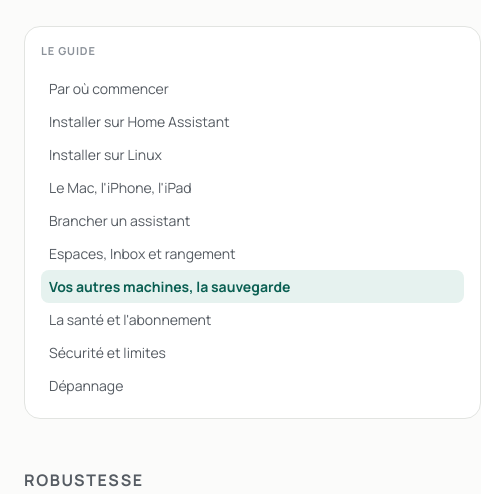
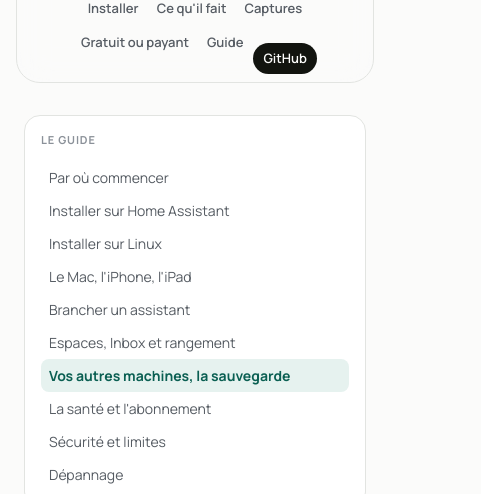
Before and after one commit to WilliamFriconneau/cartafolio-core, a plain HTML site: page site/wiki/sauvegarde.html in a window 390 px wide. Shown: the part 56-550 px from the top of the page, 481 px wide, since content can reach past the window. Drawn offline with Linux system fonts and the light colour scheme.

Commit message:
Keep the guide readable on a phone, and link the guide from the page

```diff
--- a/site/styles.css
+++ b/site/styles.css
@@ -715,7 +715,7 @@ main { padding-bottom: 32px; }
 }
 .doc-side a:hover { background: var(--bg-alt); color: var(--ink); }
 .doc-side a[aria-current="page"] { background: var(--accent-soft); color: var(--accent-ink); font-weight: 700; }
-.doc-body { max-width: 720px; padding-bottom: 24px; }
+.doc-body { max-width: 720px; min-width: 0; padding-bottom: 24px; }
 .doc-body .eyebrow { margin-bottom: 12px; }
 .doc-body h1 { font-size: clamp(1.75rem, 3.4vw, 2.5rem); }
 .doc-body h2 { font-size: 1.375rem; margin-top: 40px; }
@@ -739,6 +739,7 @@ main { padding-bottom: 32px; }
 .doc-body code { background: var(--bg-alt); padding: 1px 5px; border-radius: 4px; color: var(--ink); }
 .doc-body pre {
   margin-top: 16px;
+  max-width: 100%;
   background: var(--bg-alt);
   border: 1px solid var(--line);
   border-radius: var(--radius-sm);
@@ -765,9 +766,27 @@ main { padding-bottom: 32px; }
   gap: 12px;
 }
 @media (max-width: 900px) {
-  .doc { grid-template-columns: 1fr; gap: 32px; padding-top: 32px; }
+  .doc { grid-template-columns: minmax(0, 1fr); gap: 32px; padding-top: 32px; }
   .doc-side { position: static; }
 }
 .doc-body a.btn { text-decoration: none; }
 .doc-body a.btn-primary, .doc-body a.btn-primary:hover { color: #fff; }
 .doc-body a.btn-quiet { color: var(--ink); }
+@media (max-width: 900px) {
+  .nav.simple { flex-wrap: wrap; border-radius: 24px; padding: 8px 12px; gap: 8px; }
+  .nav.simple .nav-links {
+    position: static;
+    display: flex;
+    flex-direction: row;
+    flex-wrap: wrap;
+    gap: 2px;
+    padding: 0;
+    background: none;
+    backdrop-filter: none;
+    -webkit-backdrop-filter: none;
+    opacity: 1;
+    pointer-events: auto;
+  }
+  .nav.simple .nav-links a { font-size: .8125rem; padding: 6px 8px; }
+  .nav.simple .nav-links a.nav-github { margin-left: 0; padding: 6px 10px; }
+}
--- a/site/wiki/sauvegarde.html
+++ b/site/wiki/sauvegarde.html
@@ -12,7 +12,7 @@
 </head>
 <body>
 <a class="skip" href="#contenu">Aller au contenu</a>
-<header class="nav">
+<header class="nav simple">
   <a class="nav-brand" href="../index.html"><svg class="mark" viewBox="0 0 32 32" aria-hidden="true"><circle cx="16" cy="16" r="12"/><circle cx="16" cy="16" r="4"/></svg><span>MemCP</span></a>
   <nav class="nav-links" aria-label="Sections">
     <a href="../index.html#installer">Installer</a>
```
Also changed, not shown: site/index.html (+1 -1 lines), site/wiki/brancher-un-assistant.html (+1 -1 lines), site/wiki/depannage.html (+1 -1 lines), site/wiki/espaces-et-inbox.html (+1 -1 lines), site/wiki/index.html (+1 -1 lines), site/wiki/installer-home-assistant.html (+1 -1 lines), site/wiki/installer-linux.html (+1 -1 lines), site/wiki/mac-iphone-ipad.html (+1 -1 lines), site/wiki/sante-et-abonnement.html (+1 -1 lines), site/wiki/securite.html (+1 -1 lines).
